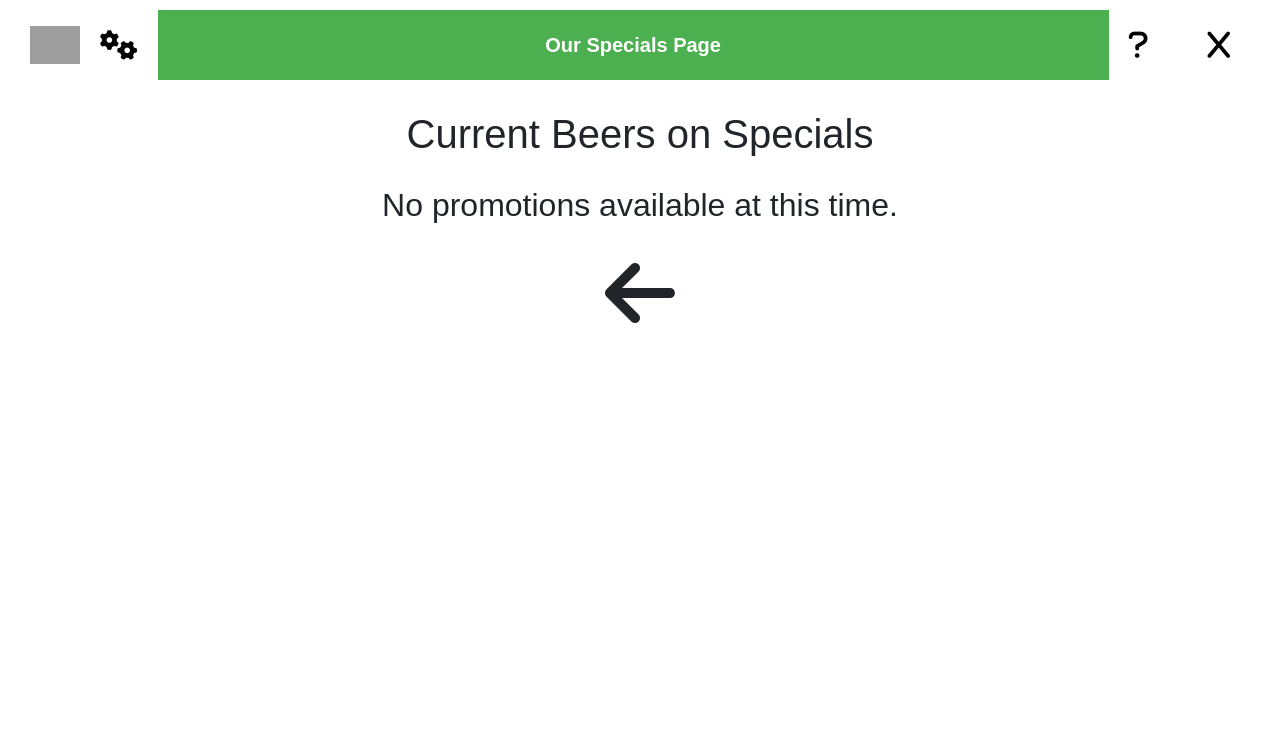
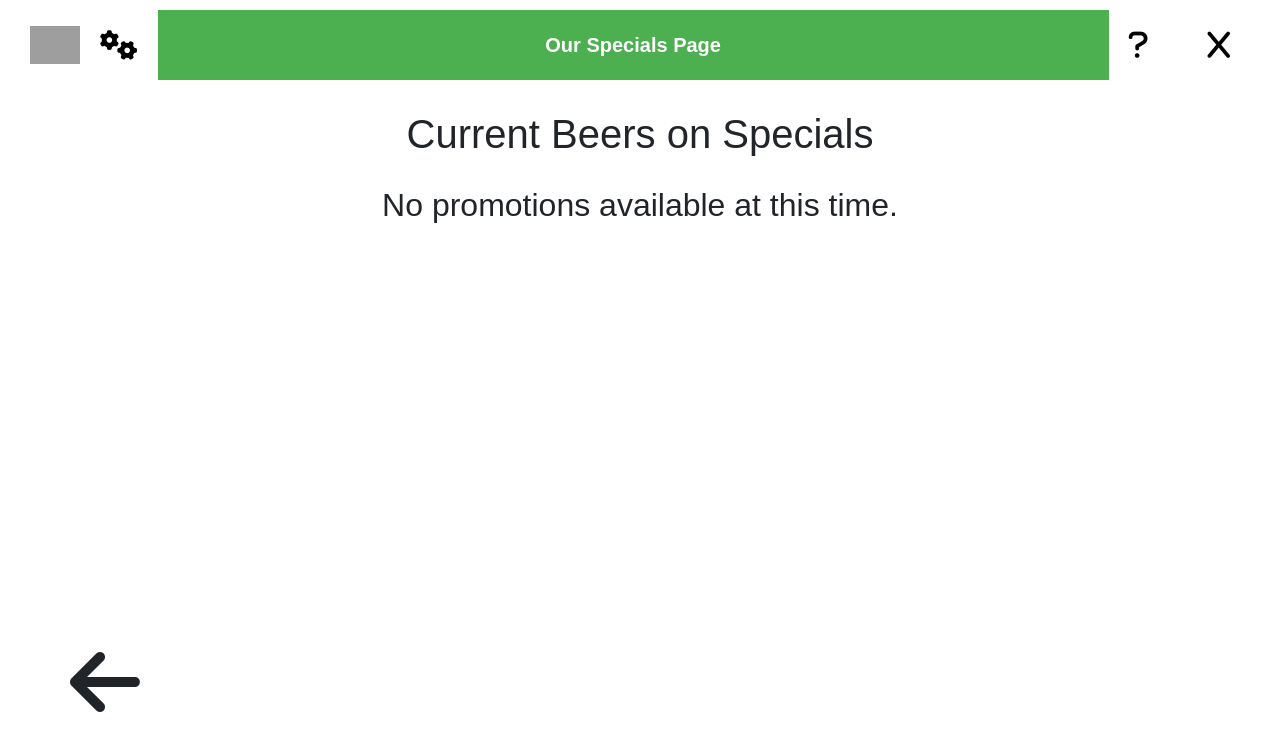
Before and after one commit to DavidMajomi/Beer-co, a PHP site: page /specials.php in a window 1280 px wide. Shown: the top 751 px of the page. Run offline with PHP 8.4, Linux system fonts and the light colour scheme; data that the repository does not hold is empty; grey boxes are pictures that could not be loaded.

Commit message:
Update specials.php

```diff
--- a/specials.php
+++ b/specials.php
@@ -128,6 +128,9 @@
             margin: 50px;
             font-size: 80px;
             height: auto;
+            bottom: 5px;
+            left: 20px;
+            z-index: 1000;
         }
 
         .back-arrow:hover
@@ -215,7 +218,7 @@
 
         // Close the connection
         mysqli_close($link);
-        ?>
+    ?>
     <div class="back-arrow" onclick="window.location.href='AJAX_search.php';">
         <i class="fa-solid fa-arrow-left"></i>
     </div>
```
